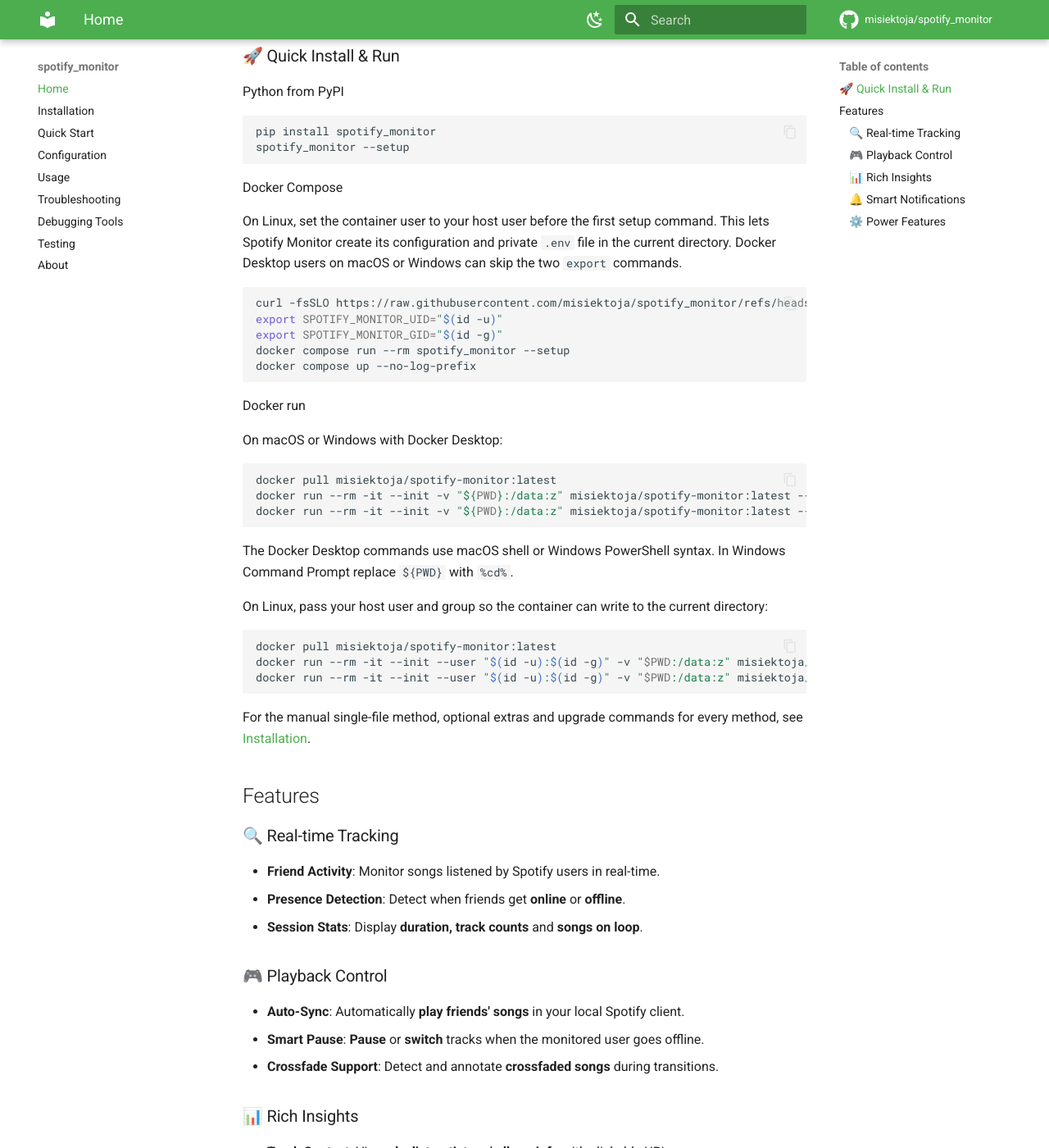
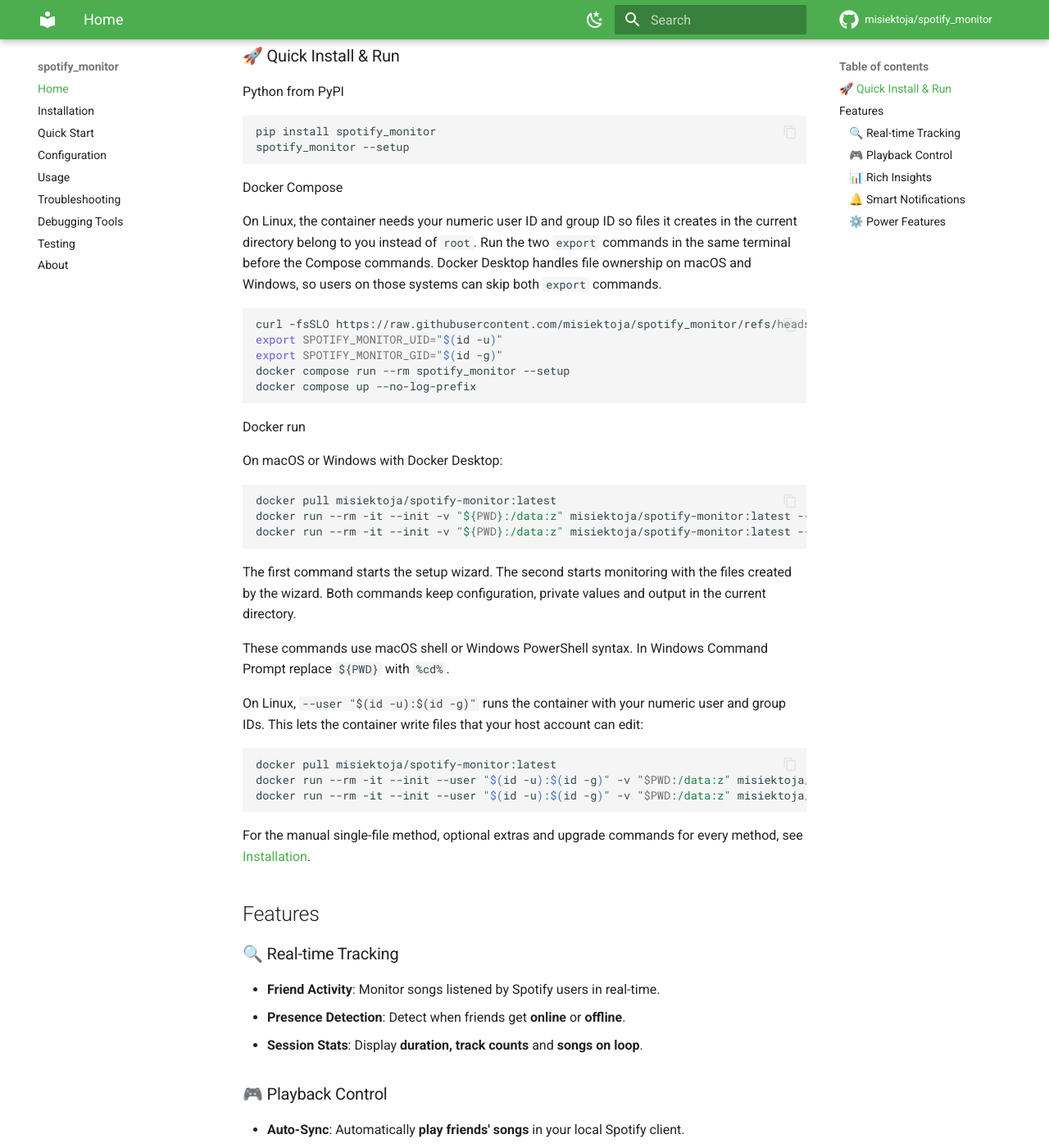
Before and after one commit to misiektoja/spotify_monitor, an MkDocs documentation site: the page built from docs/index.md, in a window 1280 px wide and 1400 px high, scrolled down 659 px. Shown: the whole window at 82% size. Built offline with MkDocs 1.6.1 and Material for MkDocs 9.7.7, drawn with Linux system fonts in a browser that asks for light colours; comment, search, counter and statistics services are not loaded; some of the changed text lies outside the part shown.

Commit message:
docs(home): simplify Docker and related tool guidance

````diff
--- a/docs/index.md
+++ b/docs/index.md
@@ -28,7 +28,7 @@
 
 Docker Compose
 
-On Linux, set the container user to your host user before the first setup command. This lets Spotify Monitor create its configuration and private `.env` file in the current directory. Docker Desktop users on macOS or Windows can skip the two `export` commands.
+On Linux, the container needs your numeric user ID and group ID so files it creates in the current directory belong to you instead of `root`. Run the two `export` commands in the same terminal before the Compose commands. Docker Desktop handles file ownership on macOS and Windows, so users on those systems can skip both `export` commands.
 
 ```sh
 curl -fsSLO https://raw.githubusercontent.com/misiektoja/spotify_monitor/refs/heads/main/docker-compose.yml
@@ -48,9 +48,11 @@
 docker run --rm -it --init -v "${PWD}:/data:z" misiektoja/spotify-monitor:latest --config-file /data/spotify_monitor.conf
 ```
 
-The Docker Desktop commands use macOS shell or Windows PowerShell syntax. In Windows Command Prompt replace `${PWD}` with `%cd%`.
+The first command starts the setup wizard. The second starts monitoring with the files created by the wizard. Both commands keep configuration, private values and output in the current directory.
 
-On Linux, pass your host user and group so the container can write to the current directory:
+These commands use macOS shell or Windows PowerShell syntax. In Windows Command Prompt replace `${PWD}` with `%cd%`.
+
+On Linux, `--user "$(id -u):$(id -g)"` runs the container with your numeric user and group IDs. This lets the container write files that your host account can edit:
 
 ```sh
 docker pull misiektoja/spotify-monitor:latest
@@ -95,8 +97,8 @@
    <img src="https://raw.githubusercontent.com/misiektoja/spotify_monitor/refs/heads/main/assets/spotify_monitor_skipped.png" alt="spotify_monitor_skipped" width="90%"/>
 </p>
 
-🎵 For even better real-time tracking with pause/resume detection, track progress indicators, enhanced stats and offline mode support, check out [lastfm_monitor](https://github.com/misiektoja/lastfm_monitor) - it is much easier to set up, simply ask your friend to connect Last.fm to Spotify (Last.fm Settings → Applications → Connect Spotify Scrobbling) and you're ready to go!
+For even better real-time tracking with pause/resume detection, track progress indicators, enhanced stats and offline mode support, see [lastfm_monitor](https://github.com/misiektoja/lastfm_monitor).
 
-✨ If you're interested in tracking changes to Spotify users' profiles including their playlists, take a look at another tool I've developed: [spotify_profile_monitor](https://github.com/misiektoja/spotify_profile_monitor).
+For Spotify profile and playlist change tracking, see [spotify_profile_monitor](https://github.com/misiektoja/spotify_profile_monitor).
 
-🛠️ If you're looking for debug tools to get Spotify Web Player access tokens and extract secret keys: [click here](debugging.md#debugging-tools)
+For Spotify Web Player token and TOTP utilities, see [Debugging Tools](debugging.md#debugging-tools).
````
